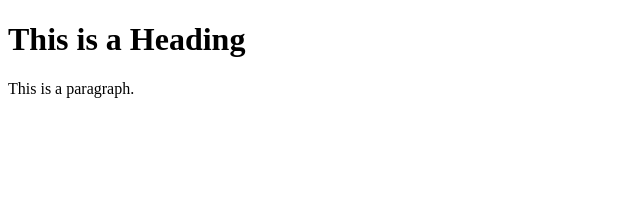
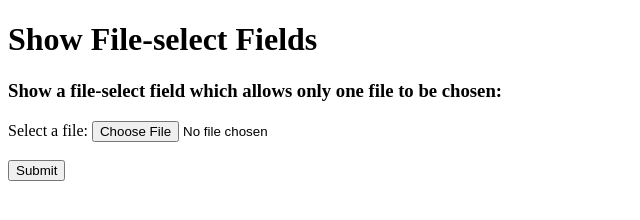
Before and after one commit to ThisTemba/dyd-to-csv, a plain HTML site: page docs/index.html in a window 1280 px wide. Shown: the whole page, without its empty margins (0-640 px from the left). Drawn offline with Linux system fonts and the light colour scheme.

Commit message:
File uploader?

```diff
--- a/docs/index.html
+++ b/docs/index.html
@@ -1,10 +1,20 @@
 <!DOCTYPE html>
 <html>
-  <head>
-    <title>Page Title</title>
-  </head>
   <body>
-    <h1>This is a Heading</h1>
-    <p>This is a paragraph.</p>
+    <h1>Show File-select Fields</h1>
+
+    <h3>Show a file-select field which allows only one file to be chosen:</h3>
+
+    <form action="/action_page.php" enctype="multipart/form-data">
+      <label for="myfile">Select a file:</label>
+      <input type="file" id="myfile" name="myfile" />
+      <br /><br />
+      <input type="submit" />
+    </form>
   </body>
+  <script>
+    document.getElementById("myfile").addEventListener("change", function () {
+      console.log(this.files);
+    });
+  </script>
 </html>
```
